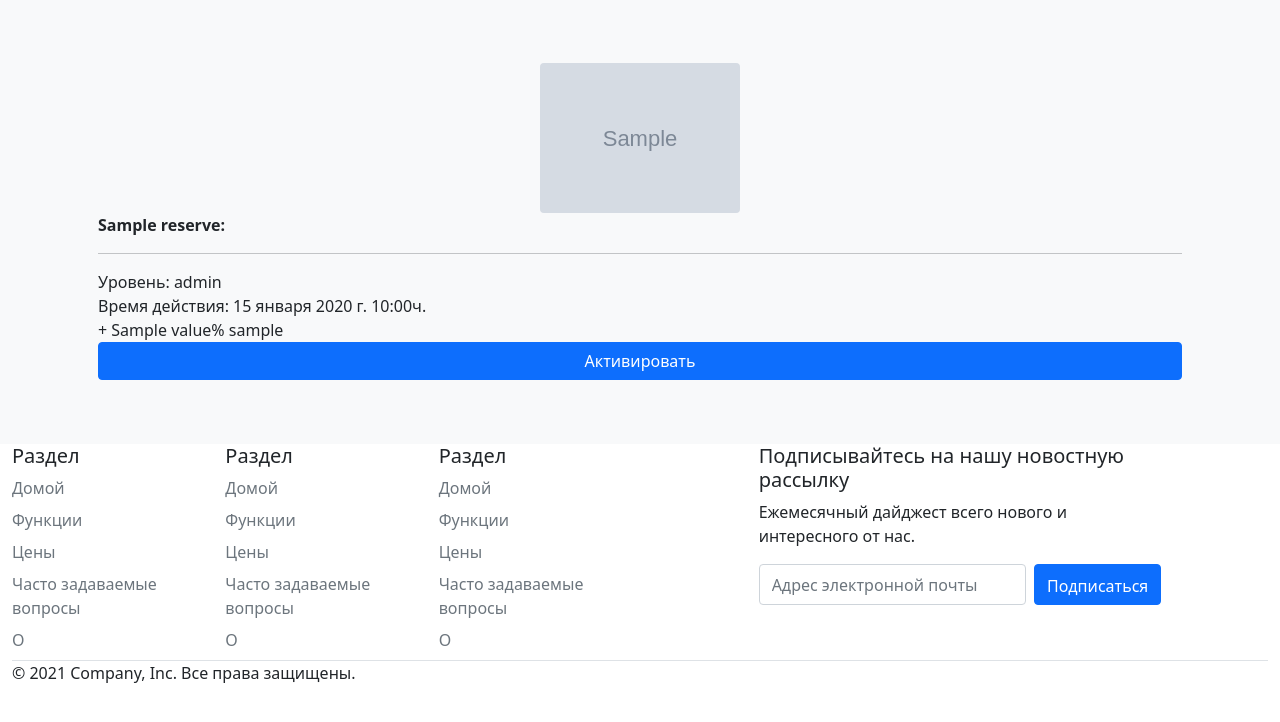
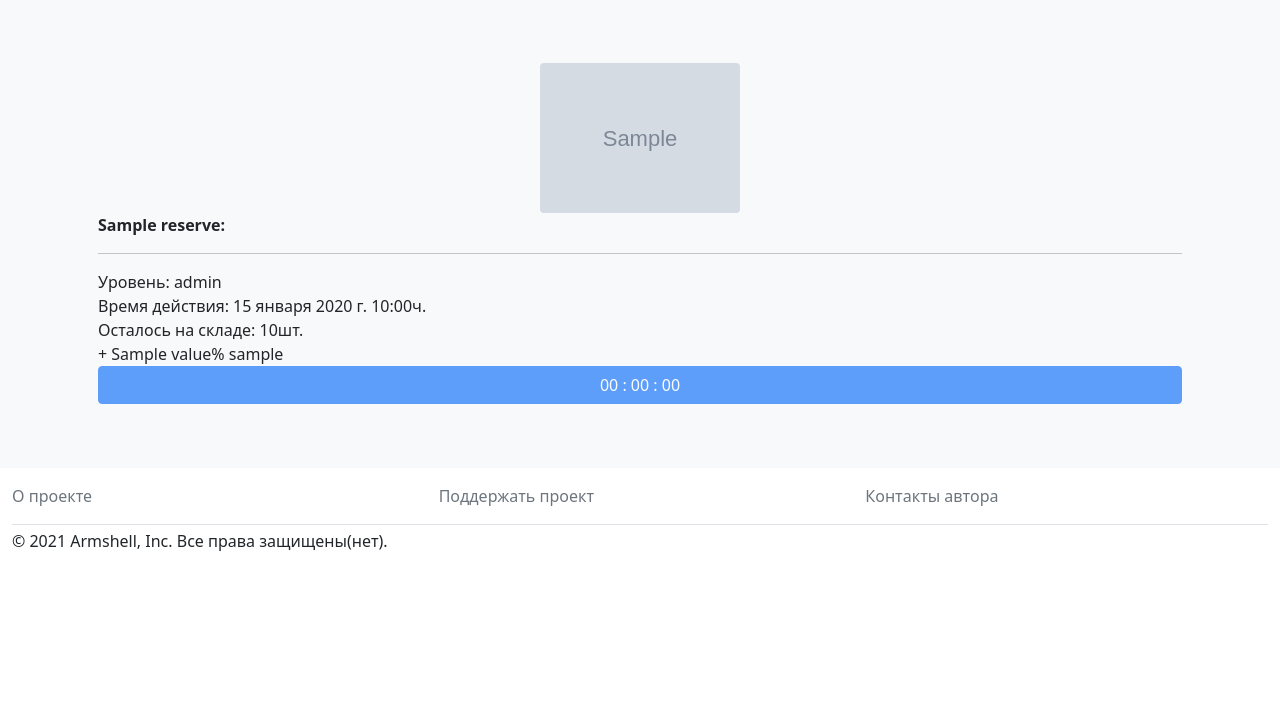
Before and after one commit to EgorGurtsiev/armshell_backend, a Django app: template src/clan/templates/clan/reserves.html in a window 1280 px wide. Shown: the part 57-779 px from the top of the page. Run offline with Django 4.2, Linux system fonts and the light colour scheme; the template is opened without the code that fills it: most values are stand-ins (such as "Sample title", 1, 10 or a date in 2020); grey boxes marked "Sample" are stand-in pictures.

Commit message:
Изменен footer

```diff
--- a/src/clan/templates/clan/reserves.html
+++ b/src/clan/templates/clan/reserves.html
@@ -1,12 +1,16 @@
 {% extends "base/base.html" %}
-{% block title %}Armshell. Активация резервов.{% endblock %}
+{% load static %}
+{% block title %}Активация резервов{% endblock %}
+{% block extra_script %}
+    <script src="{% static 'scripts/reserves.js' %}"></script>
+{% endblock %}
 {% block content %}
 <div class="container-xxl">
 <div class="row">
     {% for reserve in data %}
         {% if not reserve.disposable %}
             <div class="col order-last p-3 ">
-                <img src={{reserve.img}} height="150px" class="rounded mx-auto d-block" >
+                <img src={% static reserve.img %} height="150px" class="rounded mx-auto d-block" >
                 <b>{{reserve.name}}:</b>
                 {% for obj in reserve.in_stock %}
                     <hr/>
@@ -14,12 +18,32 @@
                         <div class="col">
                         Уровень: {{ obj.level }}
                         <br>Время действия: {{ obj.action_time }}ч.
+                        <br>Осталось на складе: {{ obj.amount }}шт.
                         {% for bv in obj.bonus_values %}
                             <br>+ {{ bv.value }}% {{ bv.battle_type|lower }}
-                        {% endfor %}</div>
+                        {% endfor %}
+                        {% if obj.x_level_only %}
+                            <br><span class="text-warning">Только для техники X уровня!</span>
+                        {% endif %}
+                        </div>
+                        <div class="row row-centered">
+                            {% if obj.active_till %}
+                                <button class="btn btn-primary disabled" formmethod="post" value="'type': '{{reserve.type}}', 'level': '{{obj.level}}'">
+                                    <div class="timer">
+                                        <div class="timer__items">
+                                            <span class="timer__item timer__hours">00</span> :
+                                            <span class="timer__item timer__minutes">00</span> :
+                                            <span class="timer__item timer__seconds">00</span>
+                                        </div>
+                                    </div>
+                                </button>
 
-                        <div class="row row-centered"><button class="btn btn-primary" formmethod="post" value="'type': '{{reserve.type}}', 'level': '{{obj.level}}'">Активировать</button></div>
-
+                            {% else %}
+                                <button class="btn btn-primary" formmethod="post" value="'type': '{{reserve.type}}', 'level': '{{obj.level}}'">
+                                    Активировать
+                                </button>
+                            {% endif %}
+                        </div>
                     </div>
                 {% endfor %}
             </div>
--- a/src/clan/urls.py
+++ b/src/clan/urls.py
@@ -3,5 +3,5 @@ from django.urls import path
 from . import views
 
 urlpatterns = [
-    path('reserves/', views.reserves, name='reserves'),
+    path('reserves/', views.Reserves.as_view(), name='reserves'),
 ]
--- a/src/player/templates/stats/stats.html
+++ b/src/player/templates/stats/stats.html
@@ -1,4 +1,5 @@
 {% extends 'base/base.html' %}
+{% block title %}Статистика игрока {{ nickname }}{% endblock %}
 {% block content %}
     <h2 class=" font-monospace">{{ nickname }}</h2>
     {% if status == "error" %}
--- a/templates/base/base.html
+++ b/templates/base/base.html
@@ -3,13 +3,14 @@
 <html lang="ru">
 <head>
     <meta charset="UTF-8">
-    <title>{% block title %}Armshell{% endblock %}</title>
+    <title>{% block title %}{% endblock %} — Armshell</title>
     <link rel="icon" type="image/png" sizes="192x192" href="{% static "img/favicon_192.png" %}">
     <link rel="icon" type="image/png" sizes="512x512" href="{% static "img/favicon_512.png" %}">
     <link href="https://cdn.jsdelivr.net/npm/bootstrap@5.1.3/dist/css/bootstrap.min.css" rel="stylesheet" integrity="sha384-1BmE4kWBq78iYhFldvKuhfTAU6auU8tT94WrHftjDbrCEXSU1oBoqyl2QvZ6jIW3" crossorigin="anonymous">
     <script src="https://cdn.jsdelivr.net/npm/bootstrap@5.1.3/dist/js/bootstrap.bundle.min.js" integrity="sha384-ka7Sk0Gln4gmtz2MlQnikT1wXgYsOg+OMhuP+IlRH9sENBO0LRn5q+8nbTov4+1p" crossorigin="anonymous"></script>
     <link href="{% static 'style.css' %}" rel="stylesheet">
     <script src="{% static 'main.js' %}"></script>
+    {% block extra_script %}{% endblock %}
 </head>
 <body>
     <header>
@@ -37,7 +38,7 @@
                 <form  class="col-12 col-lg-auto mb-3 mb-lg-0 me-lg-3">
                     <input  data-bs-toggle="dropdown" aria-expanded="false" id="search" type="search" class="form-control form-control-dark" placeholder="Поиск..." aria-label="Search" oninput="search_player_deb()">
                     <ul class="dropdown-menu dropdown-menu-right text-small bg-light">
-                        <li><b class="text-sm-start">Игроки:</b></li>
+                        <li><b class="dropdown-item-text text-sm-start">Игроки:</b></li>
                         <span id="ls_players"></span>
 {#                        <li><b>Роты:</b></li>#}
 {#                        <span id="ls_company"></span>#}
@@ -52,9 +53,9 @@
                                 <img src="{% static 'img/person-square.svg' %}" alt="mdo" width="32" height="32" class="rounded-circle">
                             </a>
                             <ul class="dropdown-menu dropdown-menu-end text-small" aria-labelledby="dropdownUser1">
-                                <a class="dropdown-item">{{ request.user.username }}</a>
+                                <li class="dropdown-item-text">{{ request.user.username }}</li>
                                 <li><hr class="dropdown-divider"></li>
-                                <li><a class="dropdown-item" href="#">Мой профиль</a></li>
+                                <li><a class="dropdown-item" href="{% url 'stats' user.username %}">Мой профиль</a></li>
                                 <li><a class="dropdown-item" href="#">Настройки</a></li>
                                 <li><hr class="dropdown-divider"></li>
                                 <li><a class="dropdown-item" href="{% url 'logout' %}?next={{ request.get_full_path }}">Выйти</a></li>
@@ -79,57 +80,27 @@
         </div>
     </main>
     <footer>
-        <div class="container-xxl">
-            <div class="row">
-                <div class="col-2">
-                    <h5><font style="vertical-align: inherit;"><font style="vertical-align: inherit;">Раздел</font></font></h5>
-                    <ul class="nav flex-column">
-                        <li class="nav-item mb-2"><a href="#" class="nav-link p-0 text-muted"><font style="vertical-align: inherit;"><font style="vertical-align: inherit;">Домой</font></font></a></li>
-                        <li class="nav-item mb-2"><a href="#" class="nav-link p-0 text-muted"><font style="vertical-align: inherit;"><font style="vertical-align: inherit;">Функции</font></font></a></li>
-                        <li class="nav-item mb-2"><a href="#" class="nav-link p-0 text-muted"><font style="vertical-align: inherit;"><font style="vertical-align: inherit;">Цены</font></font></a></li>
-                        <li class="nav-item mb-2"><a href="#" class="nav-link p-0 text-muted"><font style="vertical-align: inherit;"><font style="vertical-align: inherit;">Часто задаваемые вопросы</font></font></a></li>
-                        <li class="nav-item mb-2"><a href="#" class="nav-link p-0 text-muted"><font style="vertical-align: inherit;"><font style="vertical-align: inherit;">О</font></font></a></li>
+        <div class="container-xxl navbar-fixed-bottom">
+            <div class="row pt-3 pb-2" >
+                <div class="col-4">
+                    <ul class="nav">
+                        <li class="nav-item mb-2"><a href="#" class="nav-link p-0 text-muted">О проекте</a></li>
                     </ul>
                 </div>
-
-                <div class="col-2">
-                    <h5><font style="vertical-align: inherit;"><font style="vertical-align: inherit;">Раздел</font></font></h5>
-                    <ul class="nav flex-column">
-                        <li class="nav-item mb-2"><a href="#" class="nav-link p-0 text-muted"><font style="vertical-align: inherit;"><font style="vertical-align: inherit;">Домой</font></font></a></li>
-                        <li class="nav-item mb-2"><a href="#" class="nav-link p-0 text-muted"><font style="vertical-align: inherit;"><font style="vertical-align: inherit;">Функции</font></font></a></li>
-                        <li class="nav-item mb-2"><a href="#" class="nav-link p-0 text-muted"><font style="vertical-align: inherit;"><font style="vertical-align: inherit;">Цены</font></font></a></li>
-                        <li class="nav-item mb-2"><a href="#" class="nav-link p-0 text-muted"><font style="vertical-align: inherit;"><font style="vertical-align: inherit;">Часто задаваемые вопросы</font></font></a></li>
-                        <li class="nav-item mb-2"><a href="#" class="nav-link p-0 text-muted"><font style="vertical-align: inherit;"><font style="vertical-align: inherit;">О</font></font></a></li>
+                <div class="col-4 text-left">
+                    <ul class="nav">
+                        <li class="nav-item mb-2"><a href="https://yoomoney.ru/to/410012840415182" class="nav-link p-0 text-muted">Поддержать проект</a></li>
                     </ul>
                 </div>
-
-
-                <div class="col-2">
-                    <h5><font style="vertical-align: inherit;"><font style="vertical-align: inherit;">Раздел</font></font></h5>
-                    <ul class="nav flex-column">
-                        <li class="nav-item mb-2"><a href="#" class="nav-link p-0 text-muted"><font style="vertical-align: inherit;"><font style="vertical-align: inherit;">Домой</font></font></a></li>
-                        <li class="nav-item mb-2"><a href="#" class="nav-link p-0 text-muted"><font style="vertical-align: inherit;"><font style="vertical-align: inherit;">Функции</font></font></a></li>
-                        <li class="nav-item mb-2"><a href="#" class="nav-link p-0 text-muted"><font style="vertical-align: inherit;"><font style="vertical-align: inherit;">Цены</font></font></a></li>
-                        <li class="nav-item mb-2"><a href="#" class="nav-link p-0 text-muted"><font style="vertical-align: inherit;"><font style="vertical-align: inherit;">Часто задаваемые вопросы</font></font></a></li>
-                        <li class="nav-item mb-2"><a href="#" class="nav-link p-0 text-muted"><font style="vertical-align: inherit;"><font style="vertical-align: inherit;">О</font></font></a></li>
+                <div class="col-4">
+                    <ul class="nav">
+                        <li class="nav-item mb-2"><a href="https://github.com/EgorGurtsiev" class="nav-link p-0 text-muted">Контакты автора</a></li>
                     </ul>
                 </div>
-
-                <div class="col-4 offset-1">
-                    <form>
-                        <h5><font style="vertical-align: inherit;"><font style="vertical-align: inherit;">Подписывайтесь на нашу новостную рассылку</font></font></h5>
-                        <p><font style="vertical-align: inherit;"><font style="vertical-align: inherit;">Ежемесячный дайджест всего нового и интересного от нас.</font></font></p>
-                        <div class="d-flex w-100 gap-2">
-                            <label for="newsletter1" class="visually-hidden"><font style="vertical-align: inherit;"><font style="vertical-align: inherit;">Адрес электронной почты</font></font></label>
-                            <input id="newsletter1" type="text" class="form-control" placeholder="Адрес электронной почты">
-                            <button class="btn btn-primary" type="button"><font style="vertical-align: inherit;"><font style="vertical-align: inherit;">Подписаться</font></font></button>
-                        </div>
-                    </form>
-                </div>
             </div>
-
-            <div class="d-flex justify-content-between border-top">
-                <p><font style="vertical-align: inherit;"><font style="vertical-align: inherit;">© 2021 Company, Inc. Все права защищены.</font></font></p>
+            <div class="border-top"></div>
+            <div class="mt-1">
+                <p>© 2021 Armshell, Inc. Все права защищены(нет).</p>
             </div>
         </div>
     </footer>
```
Also changed, not shown: src/clan/services/reserves.py (+7 -5 lines), src/clan/views.py (+14 -10 lines), static/scripts/reserves.js (added, +38 -0 lines).
